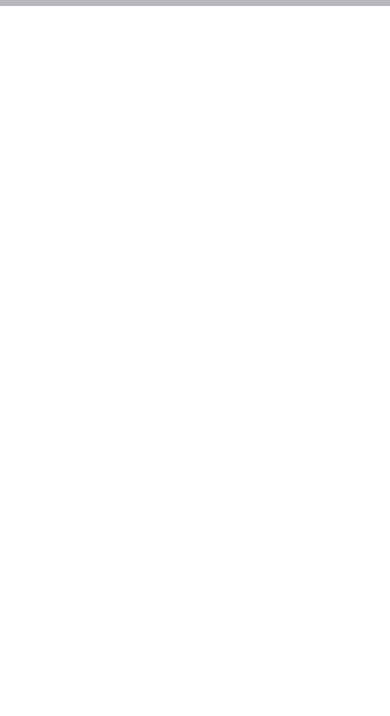
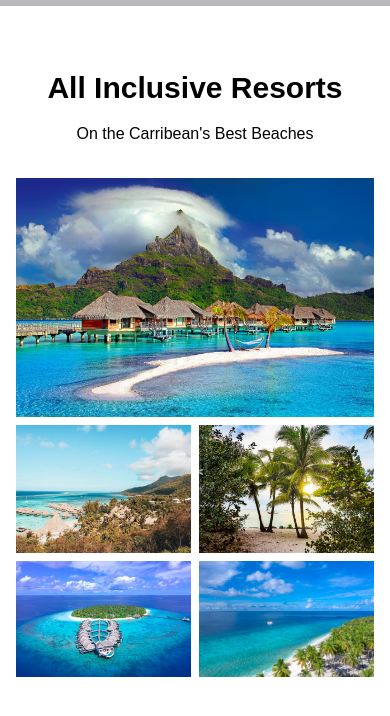
Before and after one commit to thomasthuynh/travel-landing-ui, a React (Vite) app: page / in a window 390 px wide. Shown: the part 838-1554 px from the top of the page. Before the commit the page ends 844 px from the top, so only its background shows below. Built offline with nearby package versions, Linux system fonts and the light colour scheme; grey boxes are pictures that could not be loaded.

Commit message:
Added destinations section and implemented responsive grid

```diff
--- a/src/App.jsx
+++ b/src/App.jsx
@@ -1,3 +1,4 @@
+import Destinations from "./components/Destinations"
 import Hero from "./components/Hero"
 import Nav from "./components/Nav"
 
@@ -7,6 +8,7 @@ function App() {
     <div>
       <Nav />
       <Hero />
+      <Destinations />
     </div>
   )
 }
--- /dev/null
+++ b/src/components/Destinations.jsx
@@ -0,0 +1,25 @@
+import React from "react";
+
+import Borabora from "../assets/borabora.jpg";
+import Borabora2 from "../assets/borabora2.jpg";
+import Keywest from "../assets/keywest.jpg";
+import Maldives from "../assets/maldives.jpg";
+import Maldives2 from "../assets/maldives2.jpg";
+
+const Destinations = () => {
+  return (
+    <div className="max-w-[1240px] mx-auto py-16 px-4 text-center">
+      <h1>All Inclusive Resorts</h1>
+      <p className="py-4">On the Carribean's Best Beaches</p>
+      <div className="grid py-4 grid-cols-2 gap-2 md:grid-cols-5 md:gap-4">
+        <img className="w-full h-full object-cover col-span-2 row-span-2 md:col-span-3" src={Borabora} alt="/" />
+        <img className="w-full h-full object-cover" src={Borabora2} alt="/" />
+        <img className="w-full h-full object-cover" src={Keywest} alt="/" />
+        <img className="w-full h-full object-cover" src={Maldives} alt="/" />
+        <img className="w-full h-full object-cover" src={Maldives2} alt="/" />
+      </div>
+    </div>
+  );
+};
+
+export default Destinations;
```
